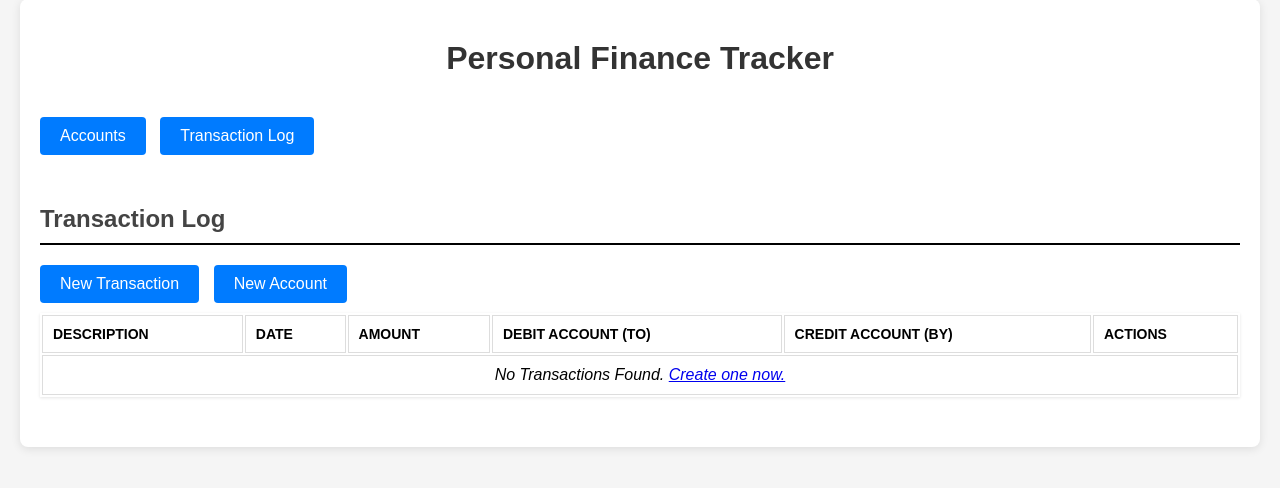
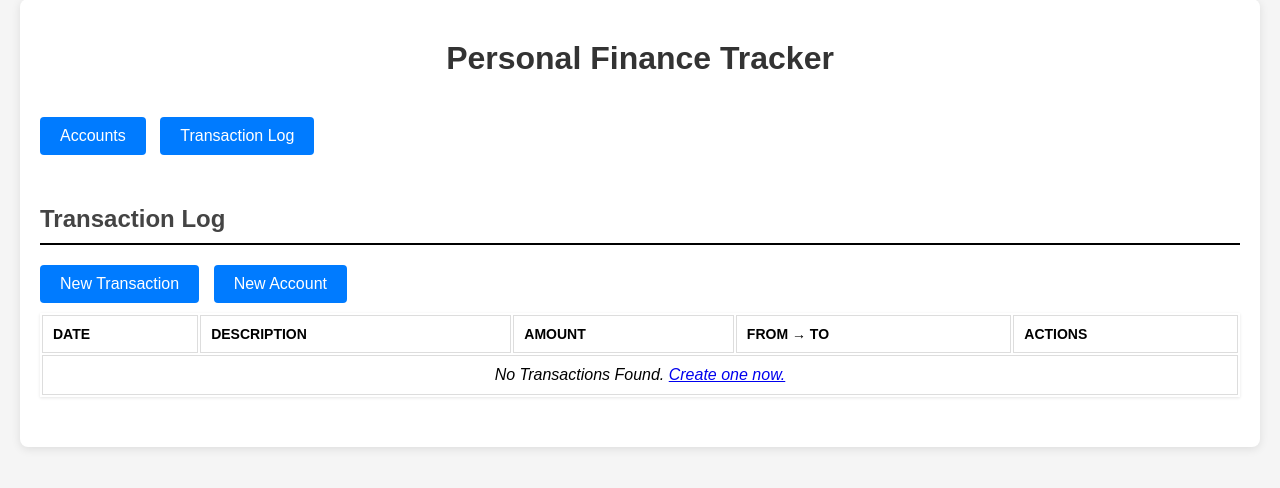
Before and after one commit to christianlaverde/pft, a Flask app: page /transactions in a window 1280 px wide. Shown: the part 21-509 px from the top of the page. Run offline with Flask 3, Linux system fonts and the light colour scheme; data that the repository does not hold is empty.

Commit message:
Redesign TR table, switching desc/date and combining dr/cr cols to flow

```diff
--- a/templates/transactions.html
+++ b/templates/transactions.html
@@ -146,11 +146,10 @@
       <table>
         <thead>
           <tr>
+            <th>Date</th>
             <th>Description</th>
-            <th>Date</th>
             <th>Amount</th>
-            <th>Debit Account (To)</th>
-            <th>Credit Account (By)</th>
+            <th>From &rarr; To</th>
             <th>Actions</th>
           </tr>
         </thead>
@@ -158,14 +157,15 @@
           {% for transaction in transactions %}
           {% if transaction.is_active %}
           <tr data-transaction-id="{{ transaction.id }}" class="transaction-row">
+            <td>{{ transaction.date }}</td>
             <td>{{ transaction.description }}</td>
-            <td>{{ transaction.date }}</td>
             <td class="amount">${{ transaction.amount }}</td>
-            <td class="transaction-debit-account" data-account-id="{{ transaction.debit_account_id }}">
+            <td class="transaction-flow"
+              data-credit-account-id="{{ transaction.credit_account_id }}"
+              data-debit-account-id="{{ transaction.debit_account_id }}">
+              {{ transaction.credit_account.name }} {{ '(INACTIVE)' if not transaction.credit_account.is_active else '' }}
+              &rarr;
               {{ transaction.debit_account.name }} {{ '(INACTIVE)' if not transaction.debit_account.is_active else '' }}
-            </td>
-            <td class="transaction-credit-account" data-account-id="{{ transaction.credit_account_id }}">
-              {{ transaction.credit_account.name }} {{ '(INACTIVE)' if not transaction.credit_account.is_active else '' }}
             </td>
             <td>
               <button class="btn delete-btn" onclick="deleteTransaction({{ transaction.id }})">Delete</button>
@@ -174,7 +174,7 @@
           </tr>
           {% endif %}
           {% else %}
-          <td colspan="7" style="text-align: center; font-style: italic;">
+          <td colspan="5" style="text-align: center; font-style: italic;">
             No Transactions Found.
             <a href="{{ url_for('add_transaction') }}">Create one now.</a>
           </td>
```
